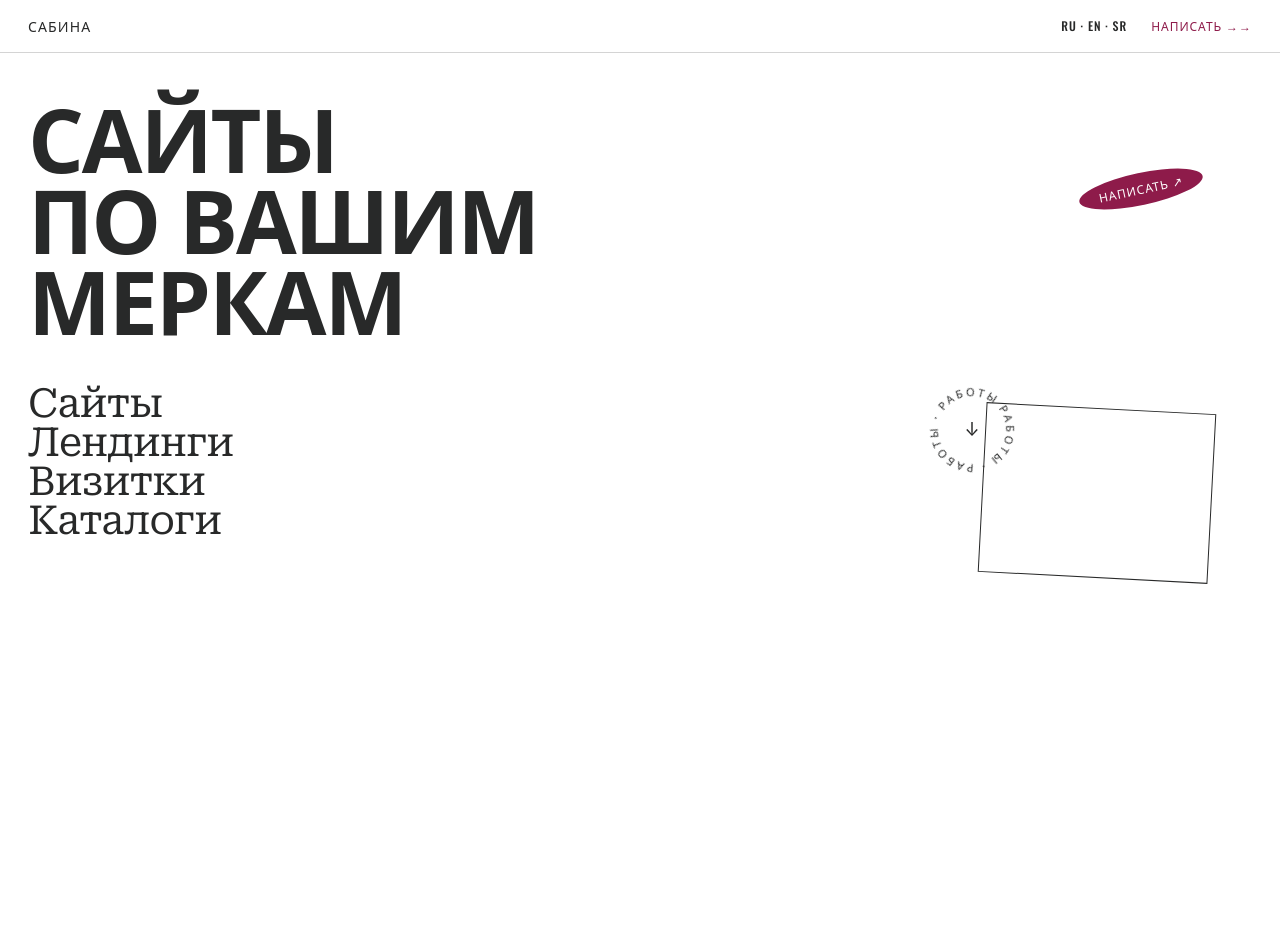
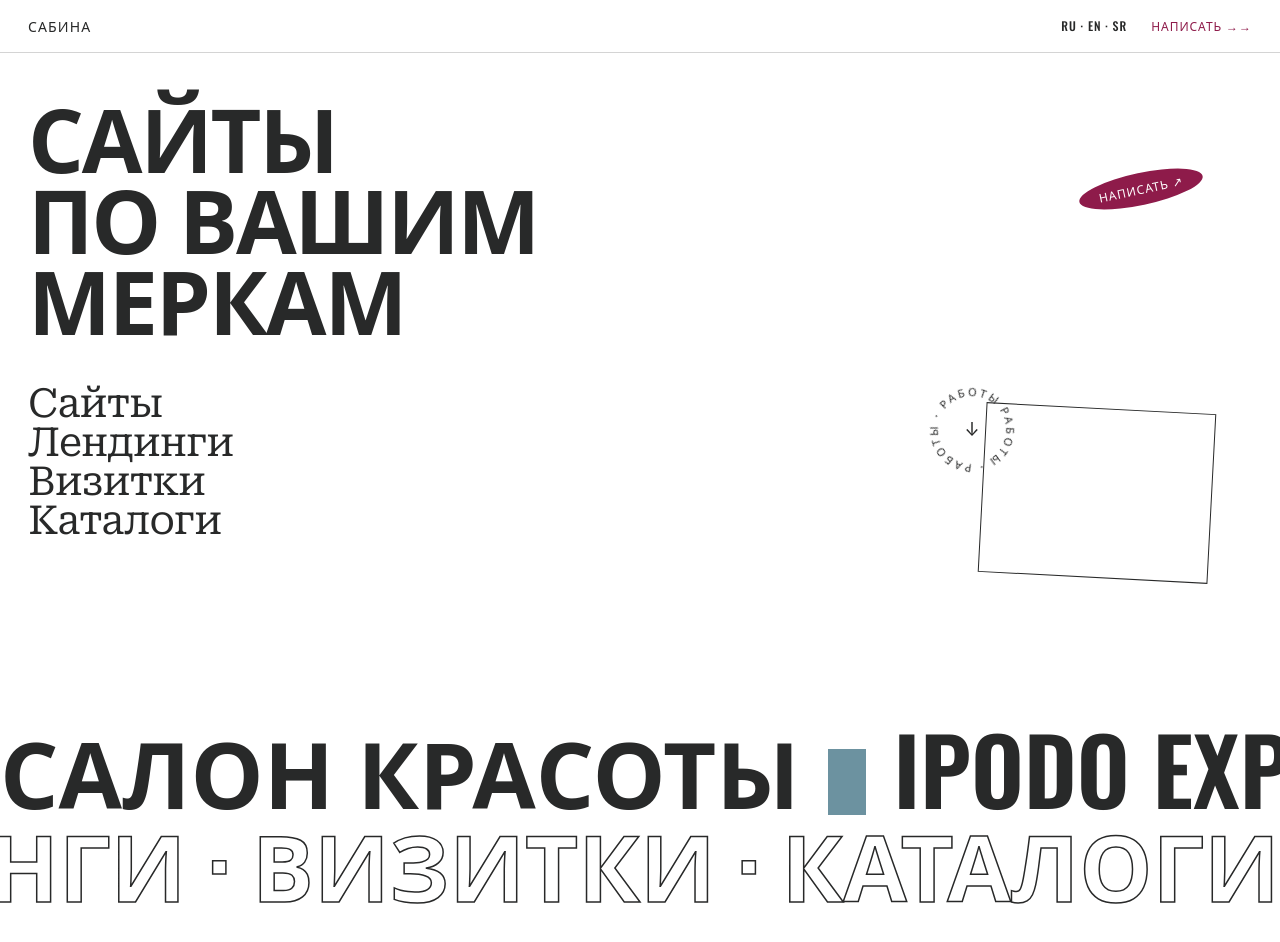
Before and after one commit to SabinaBatrakova/catalog-site, a React (Vite) app: page / in a window 1280 px wide. Shown: the top 942 px of the page. Before the commit the page ends 800 px from the top, so only its background shows below. Built offline with nearby package versions, Linux system fonts and the light colour scheme.

Commit message:
feat: add works carousel with live template previews

```diff
--- /dev/null
+++ b/src/components/home/RunningText.tsx
@@ -0,0 +1,63 @@
+import { useEffect, useRef } from "react";
+
+const works = ["Салон красоты", "iPODO Expert Lab", "Шаблоны"];
+const tiles = ["bg-steel", "bg-line", "bg-accent"];
+const topics = "Шаблоны · Сайты · Лендинги · Визитки · Каталоги";
+
+export function RunningText() {
+  const rowOne = useRef<HTMLDivElement>(null);
+  const rowTwo = useRef<HTMLDivElement>(null);
+
+  useEffect(() => {
+    const reduceMotion = window.matchMedia(
+      "(prefers-reduced-motion: reduce)",
+    ).matches;
+    if (reduceMotion) return;
+
+    const update = () => {
+      const one = rowOne.current;
+      const two = rowTwo.current;
+      if (!one || !two) return;
+
+      const y = window.scrollY * 0.8;
+      const shiftOne = Math.max(0, one.scrollWidth - window.innerWidth);
+      const shiftTwo = Math.max(0, two.scrollWidth - window.innerWidth);
+
+      one.style.transform = `translateX(${-Math.min(y, shiftOne)}px)`;
+      two.style.transform = `translateX(${-shiftTwo + Math.min(y, shiftTwo)}px)`;
+    };
+
+    update();
+    window.addEventListener("scroll", update, { passive: true });
+    window.addEventListener("resize", update);
+    return () => {
+      window.removeEventListener("scroll", update);
+      window.removeEventListener("resize", update);
+    };
+  }, []);
+
+  return (
+    <section className="overflow-hidden py-12 md:py-20">
+      <div
+        ref={rowOne}
+        className="w-max whitespace-nowrap font-display text-[52px] font-semibold uppercase leading-none will-change-transform md:text-[92px]"
+      >
+        {[...works, ...works].map((name, i) => (
+          <span key={i}>
+            {name}
+            <span
+              className={`mx-5 inline-block h-[38px] w-[22px] align-middle md:mx-7 md:h-[66px] md:w-[38px] ${tiles[i % tiles.length]}`}
+            />
+          </span>
+        ))}
+      </div>
+
+      <div
+        ref={rowTwo}
+        className="w-max whitespace-nowrap font-display text-[52px] font-semibold uppercase leading-none text-transparent will-change-transform [-webkit-text-stroke:1.5px_var(--color-ink)] md:text-[92px]"
+      >
+        {topics} · {topics}
+      </div>
+    </section>
+  );
+}
--- a/src/pages/Catalog.tsx
+++ b/src/pages/Catalog.tsx
@@ -1,5 +1,6 @@
 import { SiteHeader } from "@/components/home/SiteHeader";
 import { Hero } from "@/components/home/Hero";
+import { RunningText } from "@/components/home/RunningText";
 
 export function Catalog() {
   return (
@@ -7,6 +8,7 @@ export function Catalog() {
       <SiteHeader />
       <main>
         <Hero />
+        <RunningText />
       </main>
     </div>
   );
```
